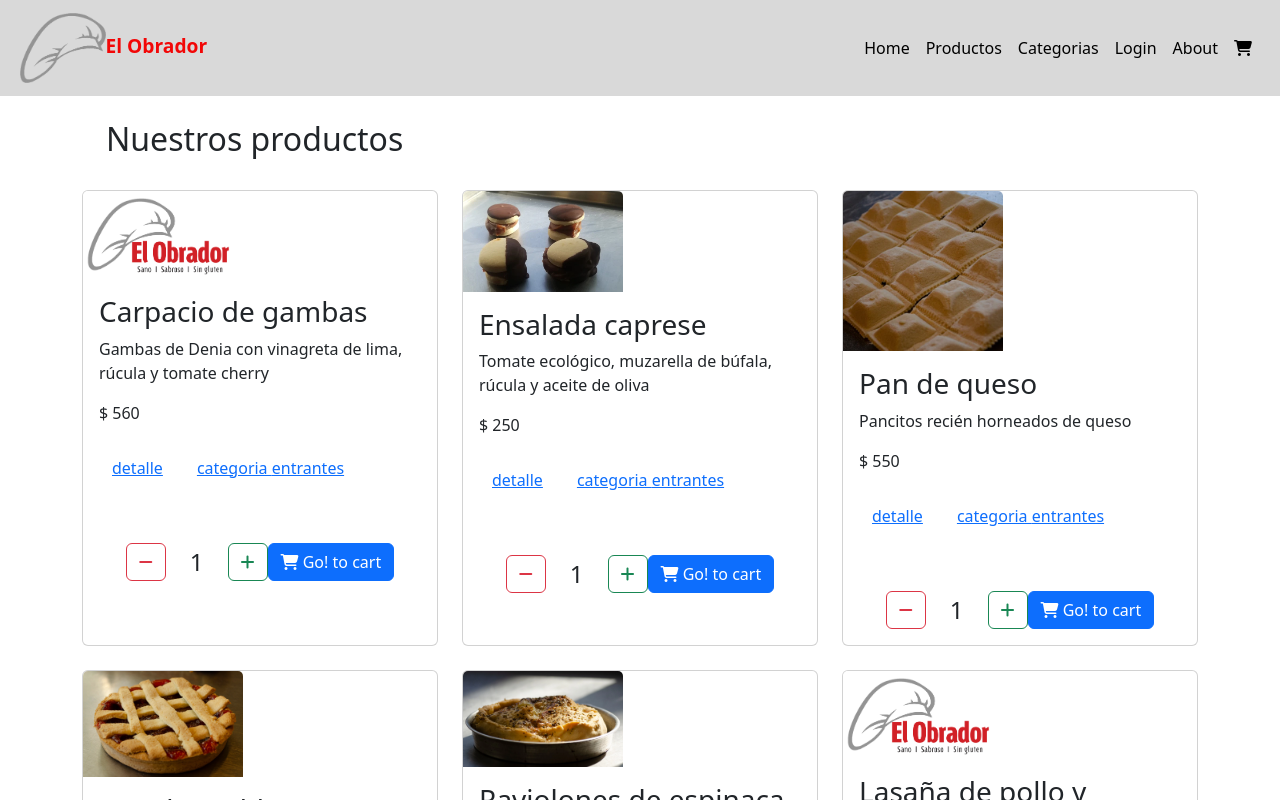
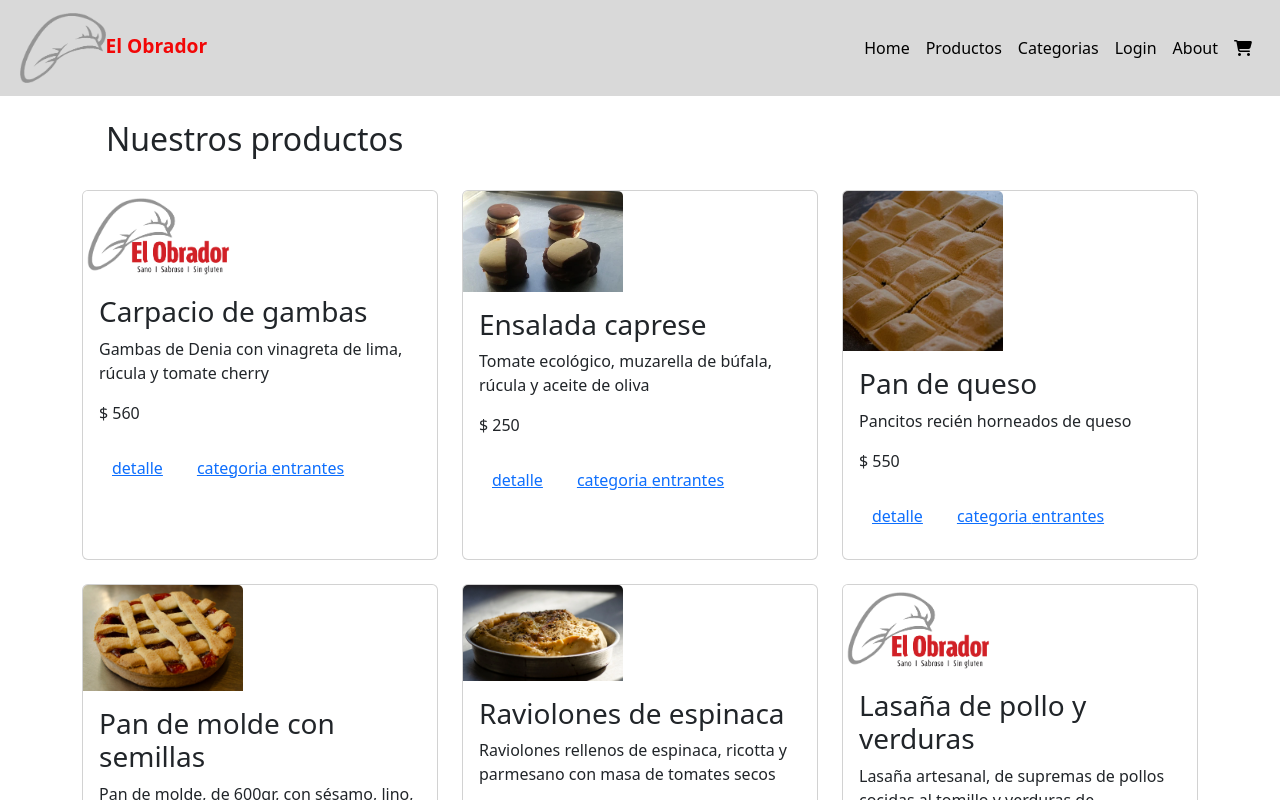
Before and after one commit to bercun/ProyectoFinalBercunchelliReact, a React (Vite) app: page /productos in a window 1280 px wide. Shown: the top 800 px of the page. Built offline with nearby package versions, Linux system fonts and the light colour scheme.

Commit message:
probando agrear al carrito por itemDetail

```diff
--- a/src/components/Body/Header/Carrito/AddCarrito.jsx
+++ b/src/components/Body/Header/Carrito/AddCarrito.jsx
@@ -1,12 +1,9 @@
 import React, { useState } from 'react'
+import { useContext } from 'react';
+import { CarritoContext } from '../../../context/CarritoContext';
 
 
-
-const AddCarrito = ({stock,id,producto}) => {
-
-
-
-
+const AddCarrito = ({producto, id}) => {
 
     const [unidades, setUnidades] = useState(1);
 
@@ -15,8 +12,8 @@ const AddCarrito = ({stock,id,producto}) => {
         unidades > 1 && setUnidades(unidades - 1)
 
 
+    };
 
-    };
 
     const addUnidades = ()=>{
 
@@ -26,13 +23,9 @@ const AddCarrito = ({stock,id,producto}) => {
 
     }
 
+    const upCarrito = ()=>{
 
-
-
-    const upCarrito = ()=>{}
-
-
-
+    }
 
   return (
     <div className="container mt-5">
@@ -45,7 +38,7 @@ const AddCarrito = ({stock,id,producto}) => {
           <i className="fas fa-plus"></i>
         </button>
         <div className="text-center ">
-            <button className="btn btn-primary "onDoubleClick={upCarrito}>
+            <button className="btn btn-primary "onClick={upCarrito}>
             <i className="fas fa-shopping-cart"></i> Go! to cart
             </button>
         </div>
--- a/src/components/Body/Main/Item/Item.jsx
+++ b/src/components/Body/Main/Item/Item.jsx
@@ -3,9 +3,11 @@ import AddCarrito from "../../Header/Carrito/AddCarrito";
 import { useContext } from "react";
 import { CarritoContext } from "../../../context/CarritoContext";
 
-function Item({ productos, }) {
+function Item({ productos }) {
 
     const {carrito,setCarrito} = useContext(CarritoContext);
+    console.log(carrito);
+
 
 
 
@@ -25,11 +27,8 @@ function Item({ productos, }) {
                                     <Link className="btn btn-link" to={`/detail/${producto.id}`}>detalle</Link>
                                     <Link className="btn btn-link" style={{margin: '0.5rem'}} to={`/categoria/${producto.categoria}`}>categoria {producto.categoria} </Link>
 
-                                    <AddCarrito
-                                    stock = {producto.stock}
-                                    id = {producto.id}
-                                    porducto = {producto}
-                                    />
+                                    {/* <AddCarrito  producto={producto} id
+                                    /> */}
                                 </div>
                             </div>
                         </div>
--- a/src/components/Body/Main/Item/ItemDetail.jsx
+++ b/src/components/Body/Main/Item/ItemDetail.jsx
@@ -1,4 +1,4 @@
-
+import AddCarrito from "../../Header/Carrito/AddCarrito";
 
 
 const ItemDetail = ({item}) => {
@@ -26,6 +26,7 @@ const ItemDetail = ({item}) => {
               <p className="card-text">{item.descripcion}</p>
               <p className="card-text"><small className="text-muted">Categoria:  {item.categoria} </small></p>
               <p className="card-text"><small className="text-muted">Stock:  {item.stock} </small></p>
+              <AddCarrito producto={item} id={item.id}/>
             </div>
           </div>
         </div>
```
